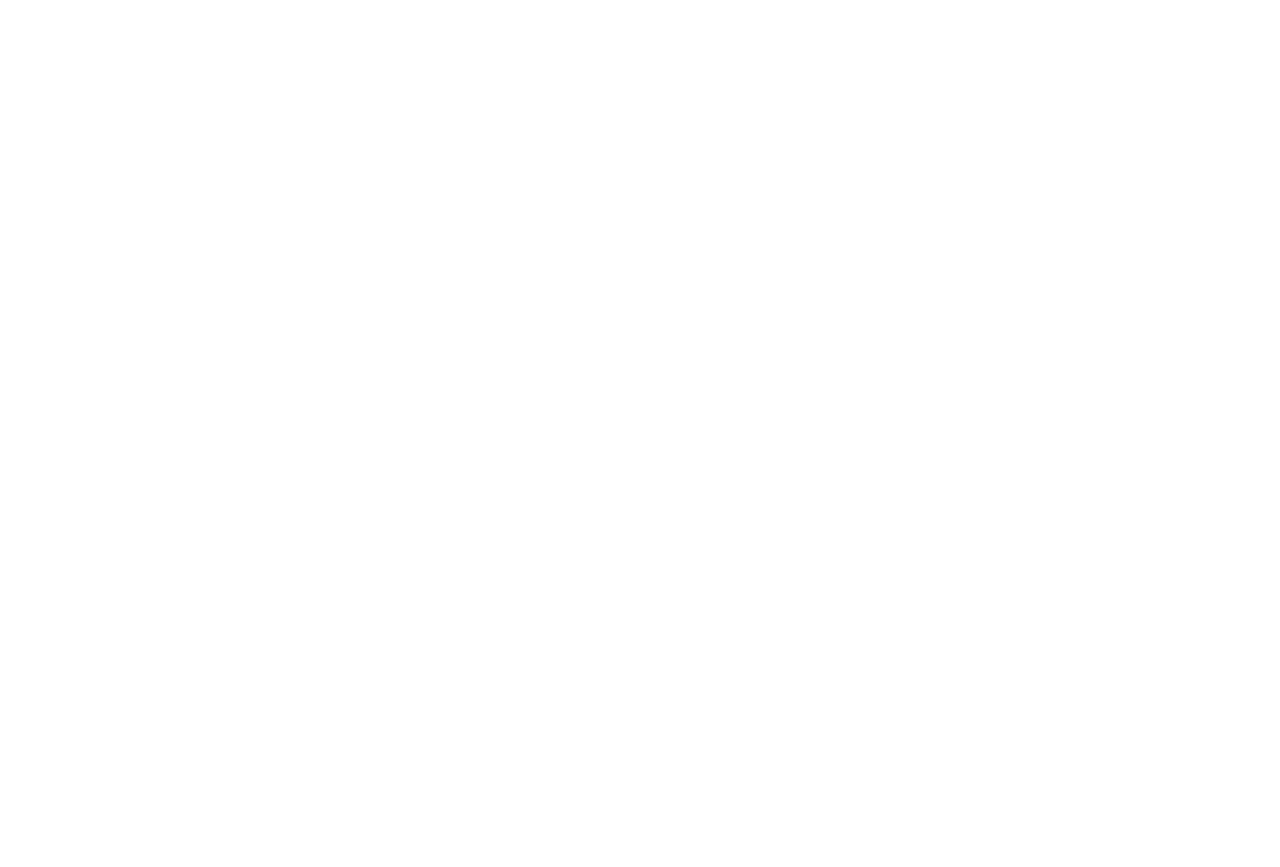
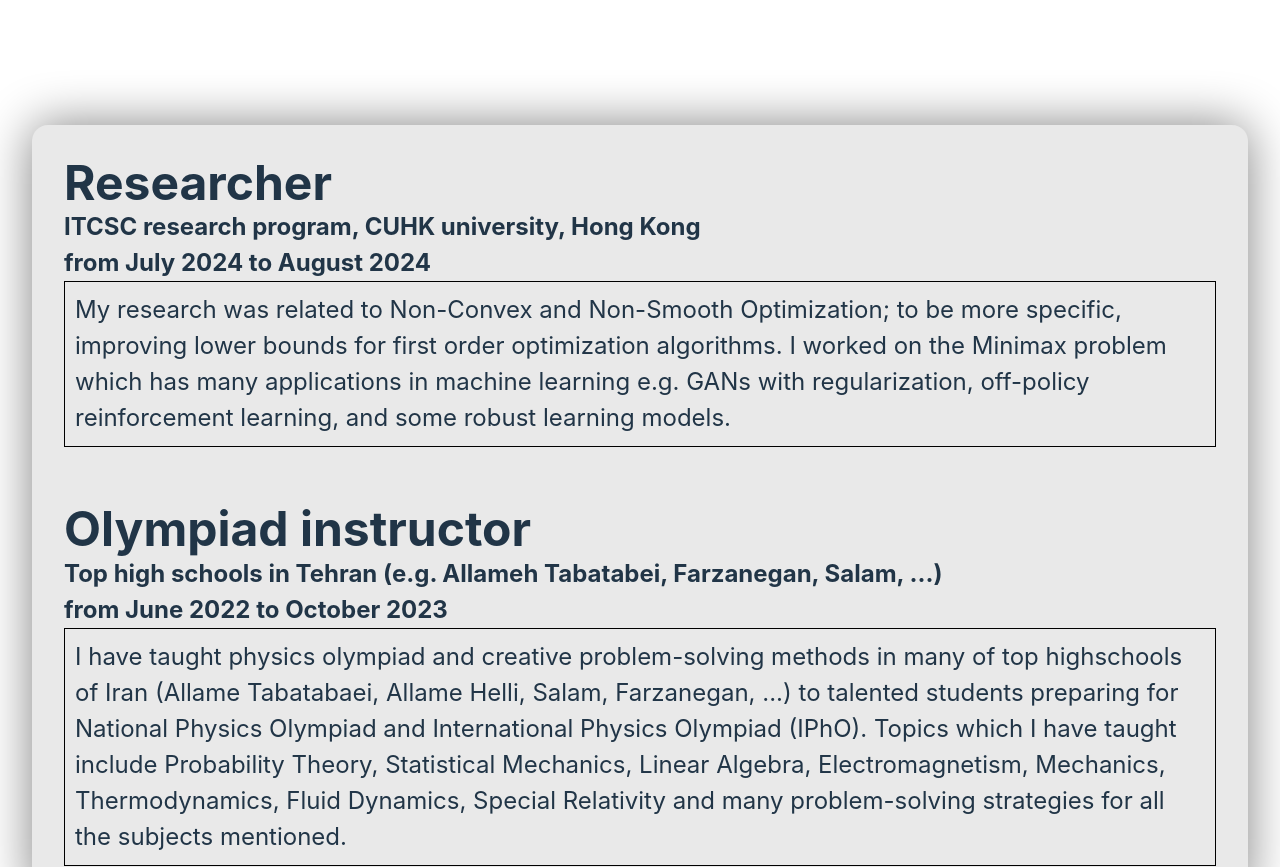
Before and after one commit to danialht/danial-website, a React (Vite) app: page / in a window 1280 px wide. Shown: the part 1640-2507 px from the top of the page. Before the commit the page ends 1797 px from the top, so only its background shows below. Built offline with nearby package versions, Linux system fonts and the light colour scheme.

Commit message:
experiences added

```diff
--- a/package.json
+++ b/package.json
@@ -10,6 +10,7 @@
     "preview": "vite preview"
   },
   "dependencies": {
+    "@splidejs/splide": "^4.1.4",
     "react": "^18.3.1",
     "react-dom": "^18.3.1",
     "react-particles": "^2.12.2",
--- a/src/App.jsx
+++ b/src/App.jsx
@@ -1,7 +1,7 @@
 import Header from './Header.jsx'
 import HelloCard from './HelloCard.jsx'
 import SkillsBox from './SkillsBox.jsx'
-import Experiences from './Experiences.jsx'
+import Experiences from './Experiences/Experiences.jsx'
 import Footer from './Footer.jsx'
 import Background from './Background.jsx'
 import './App.css'
--- /dev/null
+++ b/src/Experiences/ExperienceCard.jsx
@@ -0,0 +1,20 @@
+import styles from './ExperienceCard.module.css'
+
+function ExperienceCard(props) {
+    let place = props.place == null ? "TITLE" : props.place
+    let role = props.role == null ? "ROLE" : props.role
+    let startDate = props.startDate == null ? "START_DATE" : props.startDate
+    let endDate = props.endDate == null ? "END_DATE" : props.endDate
+    let description = props.description == null ? "DESCRIPTION" : props.description
+
+    return (
+        <div className={styles.mainDiv}>
+            <h1 className={styles.role}>{role}</h1>
+            <h2 className={styles.place}> {place} </h2>
+            <h2 className={styles.date}>from {startDate} to {endDate}</h2>
+            <p className={styles.description}>{description}</p>
+        </div>
+    );
+}
+
+export default ExperienceCard
--- /dev/null
+++ b/src/Experiences/ExperienceCard.module.css
@@ -0,0 +1,26 @@
+.role {
+    margin: 0;
+    font-size: 6vh;
+}
+
+.place {
+    margin: 0;
+    font-size: 3vh;
+}
+
+.date {
+    margin: 0;
+    font-size: 3vh;
+}
+
+.description {
+    border: 1px solid black;
+    margin: 0;
+    font-size: 3vh;
+    padding: 10px;
+}
+
+.mainDiv {
+    margin: 2vh;
+    text-align: left;
+}
--- /dev/null
+++ b/src/Experiences/Experiences.jsx
@@ -0,0 +1,14 @@
+import styles from './Experiences.module.css'
+import ExperienceCard from './ExperienceCard.jsx'
+
+function Experiences() {
+    return (
+        <div className={styles.mainDiv}>
+            <ExperienceCard startDate="July 2024" endDate="August 2024" role="Researcher" place="ITCSC research program, CUHK university, Hong Kong" description="My research was related to Non-Convex and Non-Smooth Optimization; to be more specific, improving lower bounds for first order optimization algorithms. I worked on the Minimax problem which has many applications in machine learning e.g. GANs with regularization, off-policy reinforcement learning, and some robust learning models." />
+            <br />
+            <ExperienceCard startDate="June 2022" endDate="October 2023" role="Olympiad instructor" place="Top high schools in Tehran (e.g. Allameh Tabatabei, Farzanegan, Salam, ...)" description="I have taught physics olympiad and creative problem-solving methods in many of top highschools of Iran (Allame Tabatabaei, Allame Helli, Salam, Farzanegan, ...) to talented students preparing for National Physics Olympiad and International Physics Olympiad (IPhO). Topics which I have taught include Probability Theory, Statistical Mechanics, Linear Algebra, Electromagnetism, Mechanics, Thermodynamics, Fluid Dynamics, Special Relativity and many problem-solving strategies for all the subjects mentioned." />
+        </div>
+    );
+}
+
+export default Experiences
--- /dev/null
+++ b/src/Experiences/Experiences.module.css
@@ -0,0 +1,8 @@
+.mainDiv {
+    background-color: rgb(233, 233, 233);
+    padding: 2vh;
+    opacity: 1;
+    box-shadow: 0px 0px 50px rgb(130, 130, 130);
+    border-radius: 2vh;
+    margin-bottom: 20vh;
+}
--- a/src/HelloCard.css
+++ b/src/HelloCard.css
@@ -11,7 +11,7 @@
     margin: 20px;
     padding: 10px;
     text-align: left;
-    width: 100vh;
+    width: 75vw;
     background-color: white;
     box-shadow: 20px 30px 20px rgba(0, 0, 0, 0.50);
 }
--- a/src/HelloCard.jsx
+++ b/src/HelloCard.jsx
@@ -9,12 +9,12 @@ function HelloCard() {
     return (
         <div className="card">
             <img className="image" alt="profile picture" src="https://avatars.githubusercontent.com/u/119340172?v=4" />
-            <div style={{ 'display': 'inline-block', verticalAlign: 'top' }}>
+            <div style={{ 'display': 'inline-block', verticalAlign: 'top', marginLeft: '5vw' }}>
                 <TypeAnimation
                     sequence={["Hi! 👋", 1500, "Hi! 👋\nI'm Danial.", 1500, "", 500]}
                     speed={50}
                     repeat={Infinity}
-                    style={{ whiteSpace: 'pre-line', fontSize: '10vh' }}
+                    style={{ whiteSpace: 'pre-line', fontSize: '5vw' }}
                 />
             </div>
 
```
Also changed, not shown: src/Experiences.jsx (deleted, +0 -8 lines), 1 other file (tests, documents, lock files or other folders).
